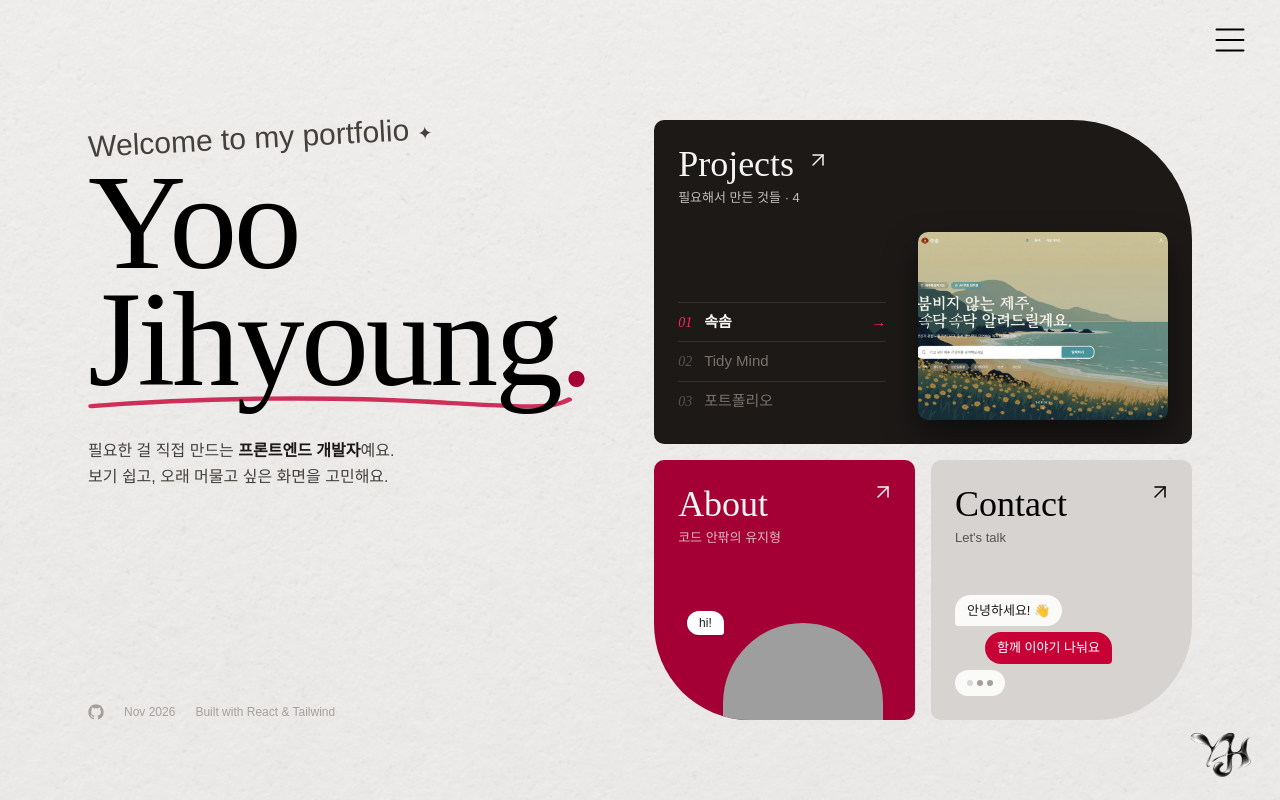
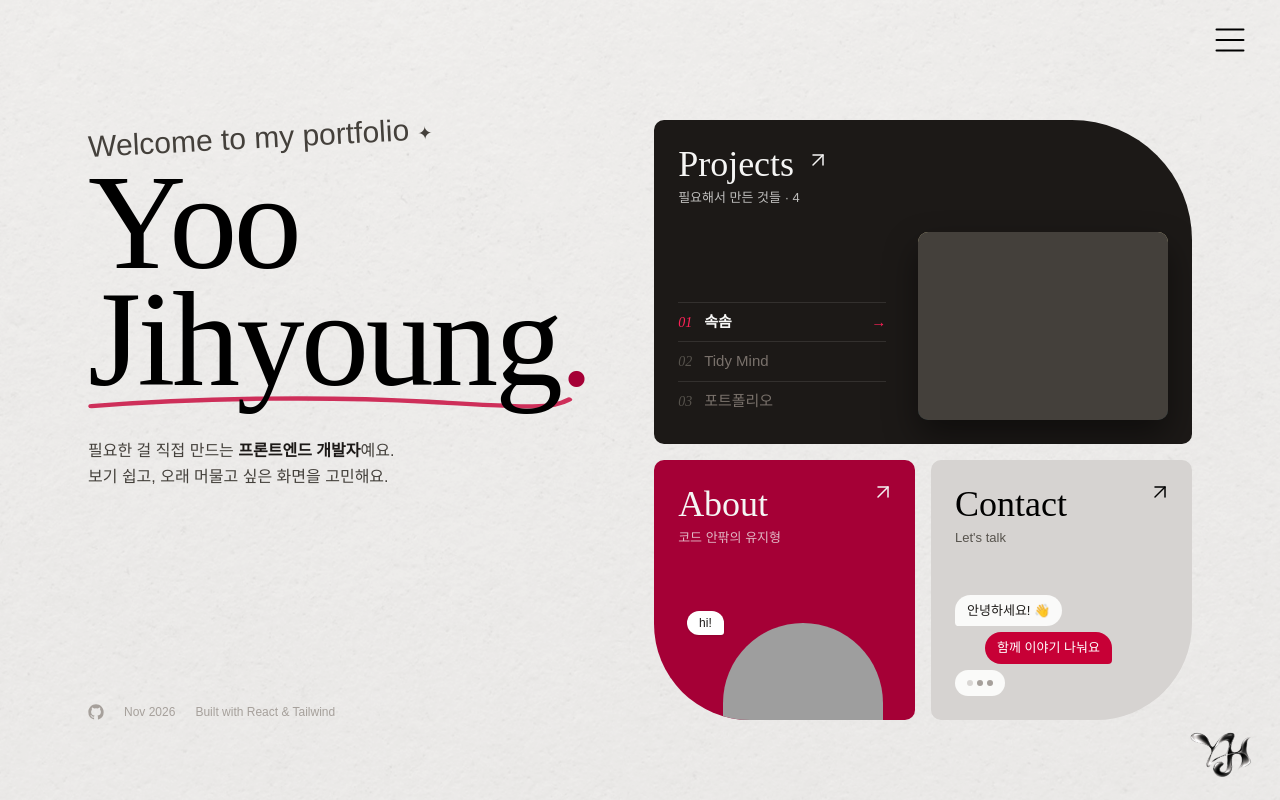
Before and after one commit to JiHy0ung/portfolio, a React (Vite) app: page / in a window 1280 px wide. Built offline with nearby package versions, Linux system fonts and the light colour scheme; grey boxes are pictures that could not be loaded; a web font is replaced by a local one.

Commit message:
feat: 이미지 로딩 스켈레톤 표시

```diff
--- /dev/null
+++ b/src/hooks/useImagesLoaded.ts
@@ -0,0 +1,31 @@
+import { useEffect, useState } from "react";
+
+/**
+ * 이미지들을 미리 받아 화면에 그릴 준비(decode)까지 끝나면 true.
+ * CSS backgroundImage처럼 onLoad를 받을 수 없는 이미지의 스켈레톤 표시에 씀.
+ * 이미지가 깨져도 스켈레톤이 계속 남지 않도록 실패도 "끝남"으로 처리.
+ */
+export const useImagesLoaded = (srcs: string[]) => {
+  const key = srcs.join("|");
+  const [loaded, setLoaded] = useState(false);
+
+  useEffect(() => {
+    let cancelled = false;
+
+    Promise.all(
+      key.split("|").map((src) => {
+        const img = new Image();
+        img.src = src;
+        return img.decode().catch(() => undefined);
+      }),
+    ).then(() => {
+      if (!cancelled) setLoaded(true);
+    });
+
+    return () => {
+      cancelled = true;
+    };
+  }, [key]);
+
+  return loaded;
+};
--- a/src/pages/Contact/Contact.tsx
+++ b/src/pages/Contact/Contact.tsx
@@ -1,6 +1,20 @@
 import { useState } from "react";
 import CursorTooltip from "../../components/CursorTooltip";
 import { useCursorTooltip } from "../../hooks/useCursorTooltip";
+import { useImagesLoaded } from "../../hooks/useImagesLoaded";
+
+const CARD_FRONT = "/images/card_front.webp";
+const CARD_BACK = "/images/card_back.webp";
+
+/** 명함 이미지가 뜨기 전까지 면 위를 덮는 스켈레톤 — 다 뜨면 서서히 사라짐 */
+const CardSkeleton = ({ loaded }: { loaded: boolean }) => (
+  <div
+    aria-hidden="true"
+    className={`pointer-events-none absolute inset-0 bg-stone-200 transition-opacity duration-500 ${
+      loaded ? "opacity-0" : "animate-pulse opacity-100"
+    }`}
+  />
+);
 
 /** 명함 뒷면 위에 겹쳐 둘 투명 링크 영역 */
 const CONTACT_LINKS = [
@@ -28,6 +42,7 @@ const CONTACT_LINKS = [
 const Contact = () => {
   const [rotation, setRotation] = useState(0);
   const { tooltip, bind } = useCursorTooltip();
+  const cardLoaded = useImagesLoaded([CARD_FRONT, CARD_BACK]);
 
   const steps = Math.round(rotation / 180);
   const isBack = ((steps % 2) + 2) % 2 === 1;
@@ -56,22 +71,26 @@ const Contact = () => {
             className="card-front metal-shine absolute inset-0"
             style={{
               backfaceVisibility: "hidden",
-              backgroundImage: "url(/images/card_front.webp)",
+              backgroundImage: `url(${CARD_FRONT})`,
               backgroundSize: "cover",
               backgroundPosition: "center",
             }}
-          />
+          >
+            <CardSkeleton loaded={cardLoaded} />
+          </div>
 
           {/* 뒷면 */}
           <div
             className="card-back absolute inset-0"
             style={{
               backfaceVisibility: "hidden",
-              backgroundImage: "url(/images/card_back.webp)",
+              backgroundImage: `url(${CARD_BACK})`,
               backgroundSize: "cover",
               backgroundPosition: "center",
             }}
-          />
+          >
+            <CardSkeleton loaded={cardLoaded} />
+          </div>
 
           {isBack &&
             CONTACT_LINKS.map((link) => (
--- a/src/pages/Home/components/ProjectsTile.tsx
+++ b/src/pages/Home/components/ProjectsTile.tsx
@@ -3,13 +3,17 @@ import { AnimatePresence, motion } from "motion/react";
 import { ArrowUpRight } from "lucide-react";
 import { projects } from "../../../data/projects";
 import Tile from "./Tile";
+import { useImagesLoaded } from "../../../hooks/useImagesLoaded";
 
 const showcase = projects.slice(0, 3);
+/** 썸네일 세 장을 처음에 모두 받아 둠 — 목록에 마우스를 올려 바꿀 때 기다리지 않도록 */
+const SHOWCASE_THUMBS = showcase.map((p) => p.thumbnail);
 
 /** Projects 칸: 목록에서 마우스를 올린 프로젝트의 썸네일을 오른쪽에 크게 보여 줌 */
 const ProjectsTile = () => {
   const [activeId, setActiveId] = useState(showcase[0]?.id);
   const active = showcase.find((p) => p.id === activeId) ?? showcase[0];
+  const thumbsLoaded = useImagesLoaded(SHOWCASE_THUMBS);
 
   return (
     <Tile
@@ -83,6 +87,13 @@ const ProjectsTile = () => {
               transition={{ duration: 0.4, ease: [0.2, 0.8, 0.2, 1] }}
             />
           </AnimatePresence>
+
+          {/* 썸네일이 뜨기 전까지 덮는 스켈레톤 — 어두운 칸에 맞춰 짙은 색 */}
+          <span
+            className={`pointer-events-none absolute inset-0 bg-stone-700 transition-opacity duration-500 ${
+              thumbsLoaded ? "opacity-0" : "animate-pulse opacity-100"
+            }`}
+          />
         </span>
       )}
     </Tile>
--- a/src/pages/Projects/components/FolderContent.tsx
+++ b/src/pages/Projects/components/FolderContent.tsx
@@ -1,6 +1,7 @@
 import { motion } from "motion/react";
 import type { Project } from "../../../data/projects";
 import { formatPeriod } from "../../../utils/formatPeriod";
+import { useImagesLoaded } from "../../../hooks/useImagesLoaded";
 
 const MAX_STACK = 5;
 
@@ -31,6 +32,7 @@ type FolderContentProps = {
 /** 맨 앞 폴더 안쪽 — 클립으로 꽂은 스크린샷 + 포스트잇 + 프로젝트 정보 */
 const FolderContent = ({ project, onOpen }: FolderContentProps) => {
   const stack = project.stack ?? [];
+  const thumbLoaded = useImagesLoaded([project.thumbnail]);
 
   return (
     <motion.div
@@ -46,7 +48,15 @@ const FolderContent = ({ project, onOpen }: FolderContentProps) => {
           style={{ backgroundImage: `url(${project.thumbnail})` }}
           role="img"
           aria-label={`${project.title} 화면`}
-        />
+        >
+          {/* 스크린샷이 뜨기 전까지 덮는 스켈레톤 — 다 뜨면 서서히 사라짐 */}
+          <span
+            aria-hidden="true"
+            className={`absolute inset-0 rounded-sm bg-stone-200 transition-opacity duration-500 ${
+              thumbLoaded ? "opacity-0" : "animate-pulse opacity-100"
+            }`}
+          />
+        </div>
         <svg
           aria-hidden="true"
           viewBox="0 0 24 64"
```
